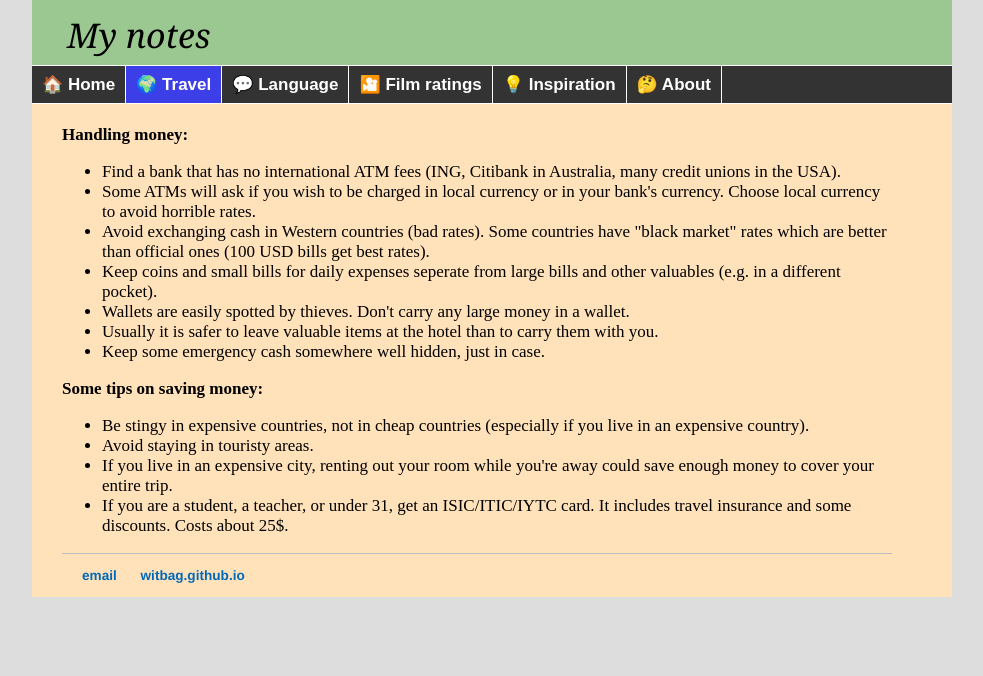
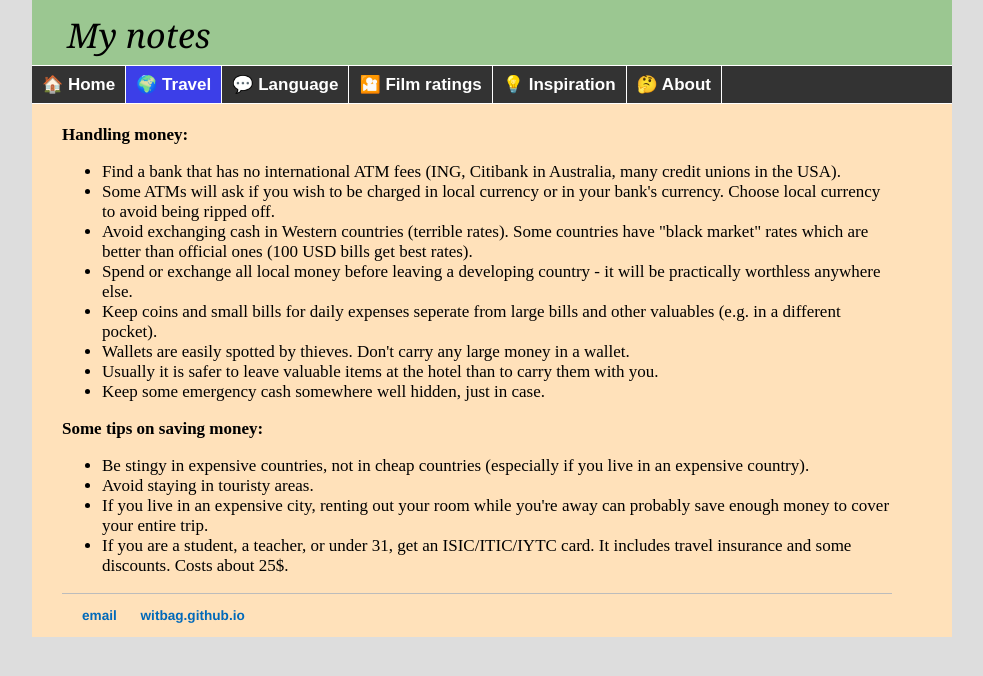
Before and after one commit to witbag/witbag.github.io, a Jekyll site: the page built from travel/money.html, in a window 1280 px wide. Shown: the top 676 px of the page, without its empty margins (148-1131 px from the left). Built offline with Jekyll 4.4.1, drawn with Linux system fonts in a browser that asks for light colours.

Commit message:
Update money.html

```diff
--- a/travel/money.html
+++ b/travel/money.html
@@ -9,8 +9,9 @@ title: Travel advice
 <b>Handling money:</b><br>
 <ul>
 <li>Find a bank that has no international ATM fees (ING, Citibank in Australia, many credit unions in the USA).
-<li>Some ATMs will ask if you wish to be charged in local currency or in your bank's currency. Choose local currency to avoid horrible rates.
-<li>Avoid exchanging cash in Western countries (bad rates). Some countries have "black market" rates which are better than official ones (100 USD bills get best rates).
+<li>Some ATMs will ask if you wish to be charged in local currency or in your bank's currency. Choose local currency to avoid being ripped off.
+<li>Avoid exchanging cash in Western countries (terrible rates). Some countries have "black market" rates which are better than official ones (100 USD bills get best rates).
+<li>Spend or exchange all local money before leaving a developing country - it will be practically worthless anywhere else.
 <li>Keep coins and small bills for daily expenses seperate from large bills and other valuables (e.g. in a different pocket).
 <li>Wallets are easily spotted by thieves. Don't carry any large money in a wallet.
 <li>Usually it is safer to leave valuable items at the hotel than to carry them with you.
@@ -20,7 +21,7 @@ title: Travel advice
 <ul>
 <li>Be stingy in expensive countries, not in cheap countries (especially if you live in an expensive country).
 <li>Avoid staying in touristy areas.
-<li>If you live in an expensive city, renting out your room while you're away could save enough money to cover your entire trip.
+<li>If you live in an expensive city, renting out your room while you're away can probably save enough money to cover your entire trip.
 <li>If you are a student, a teacher, or under 31, get an ISIC/ITIC/IYTC card. It includes travel insurance and some discounts. Costs about 25$.
 </ul>
 
```
